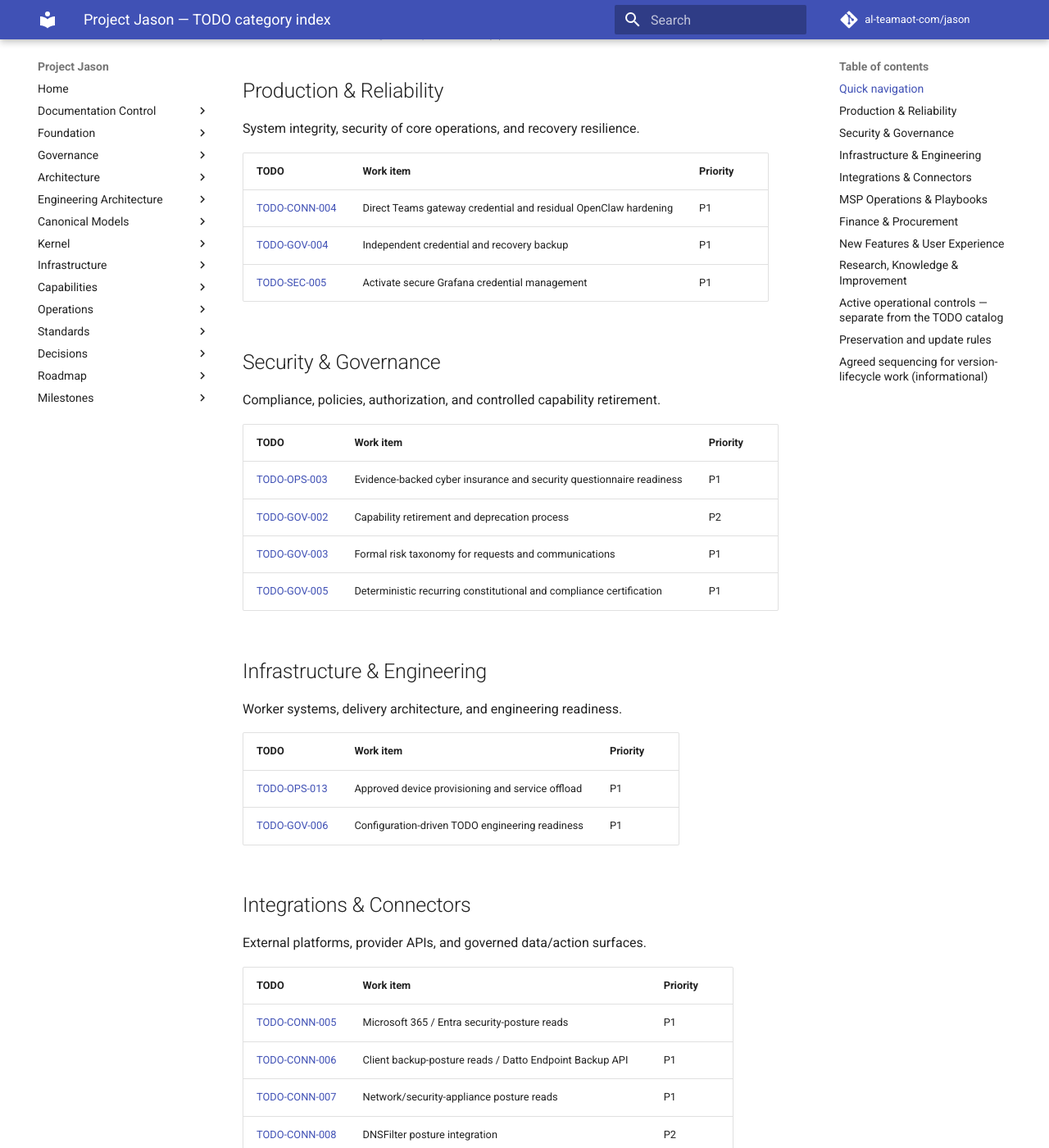
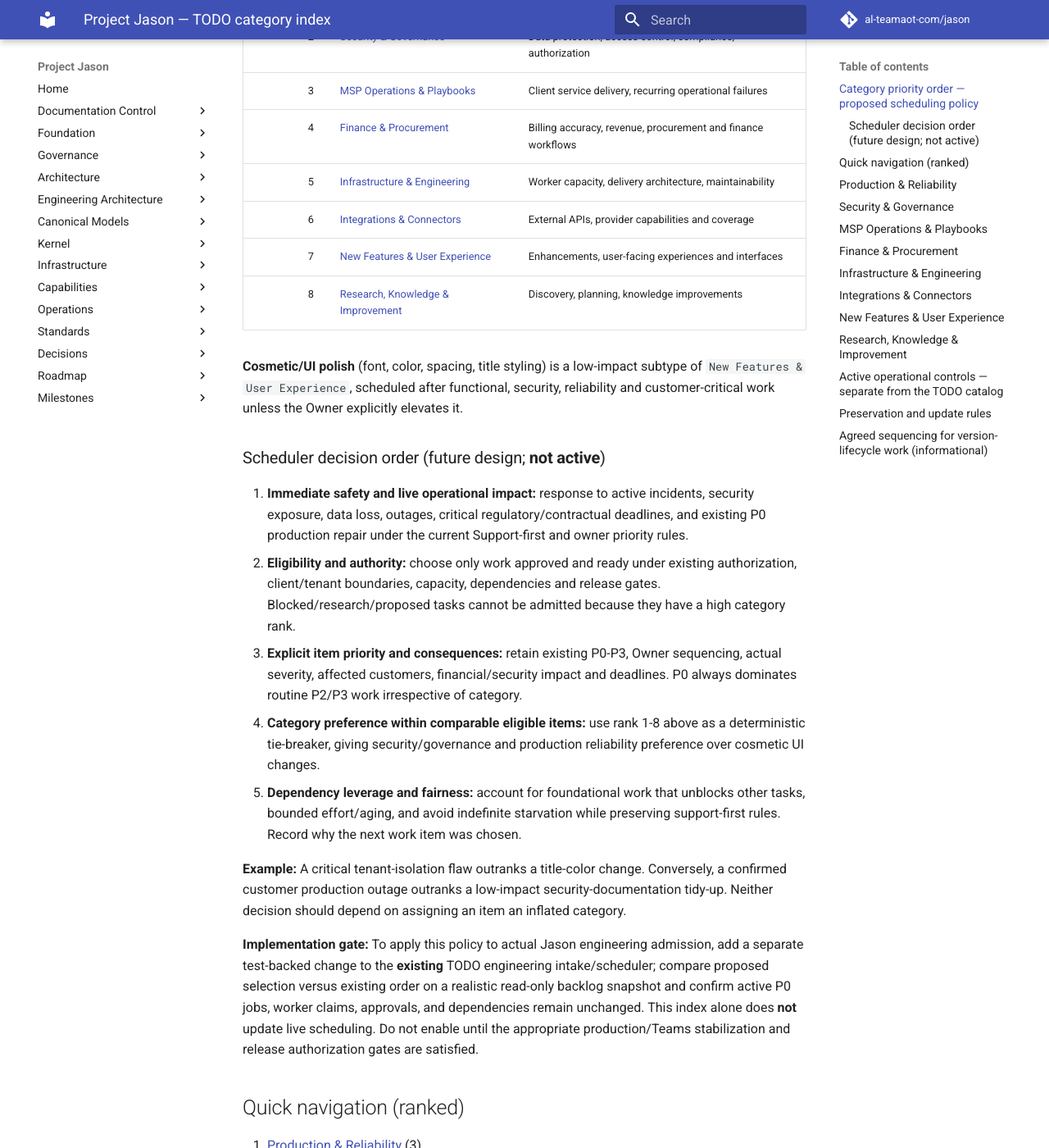
Before and after one commit to al-teamaot-com/jason, an MkDocs documentation site: the page built from docs/roadmaps/Project-Jason-TODO-Category-Index.md, in a window 1280 px wide and 1400 px high, scrolled down 648 px. Shown: the whole window at 82% size. Built offline with MkDocs 1.6.1 and Material for MkDocs 9.7.7, drawn with Linux system fonts in a browser that asks for light colours; comment, search, counter and statistics services are not loaded; some of the changed text lies outside the part shown.

Commit message:
docs: rank TODO categories without changing active engineering intake

```diff
--- a/docs/roadmaps/Project-Jason-TODO-Category-Index.md
+++ b/docs/roadmaps/Project-Jason-TODO-Category-Index.md
@@ -4,16 +4,45 @@
 
 **Catalog snapshot:** 2026-10-17 · **Items categorized:** 37 · **Categories:** 8 · **Scope:** the current canonical TODO roadmap only. Items are listed **once**, by primary category; cross-cutting topics can use secondary tags in a future metadata-only enhancement.
 
-## Quick navigation
+## Category priority order — proposed scheduling policy
 
-- [Production & Reliability](#production--reliability) (3)
-- [Security & Governance](#security--governance) (4)
-- [Infrastructure & Engineering](#infrastructure--engineering) (2)
-- [Integrations & Connectors](#integrations--connectors) (9)
-- [MSP Operations & Playbooks](#msp-operations--playbooks) (5)
-- [Finance & Procurement](#finance--procurement) (4)
-- [New Features & User Experience](#new-features--user-experience) (7)
-- [Research, Knowledge & Improvement](#research-knowledge--improvement) (3)
+**This is a default ranking for comparable, eligible TODO work, not an absolute priority or new implementation authority.** A real P0 security incident, critical outage, client-impacting production defect, or explicit Owner commitment overrides category order; otherwise prioritize higher-impact work over cosmetic work.
+
+| Default rank | Category | Main consideration |
+| ---: | --- | --- |
+| 1 | [Production & Reliability](#production--reliability) | Operational availability, outage recovery, release integrity |
+| 2 | [Security & Governance](#security--governance) | Data protection, access control, compliance, authorization |
+| 3 | [MSP Operations & Playbooks](#msp-operations--playbooks) | Client service delivery, recurring operational failures |
+| 4 | [Finance & Procurement](#finance--procurement) | Billing accuracy, revenue, procurement and finance workflows |
+| 5 | [Infrastructure & Engineering](#infrastructure--engineering) | Worker capacity, delivery architecture, maintainability |
+| 6 | [Integrations & Connectors](#integrations--connectors) | External APIs, provider capabilities and coverage |
+| 7 | [New Features & User Experience](#new-features--user-experience) | Enhancements, user-facing experiences and interfaces |
+| 8 | [Research, Knowledge & Improvement](#research-knowledge--improvement) | Discovery, planning, knowledge improvements |
+
+**Cosmetic/UI polish** (font, color, spacing, title styling) is a low-impact subtype of `New Features & User Experience`, scheduled after functional, security, reliability and customer-critical work unless the Owner explicitly elevates it.
+
+### Scheduler decision order (future design; **not active**)
+
+1. **Immediate safety and live operational impact:** response to active incidents, security exposure, data loss, outages, critical regulatory/contractual deadlines, and existing P0 production repair under the current Support-first and owner priority rules.
+2. **Eligibility and authority:** choose only work approved and ready under existing authorization, client/tenant boundaries, capacity, dependencies and release gates. Blocked/research/proposed tasks cannot be admitted because they have a high category rank.
+3. **Explicit item priority and consequences:** retain existing P0-P3, Owner sequencing, actual severity, affected customers, financial/security impact and deadlines. P0 always dominates routine P2/P3 work irrespective of category.
+4. **Category preference within comparable eligible items:** use rank 1-8 above as a deterministic tie-breaker, giving security/governance and production reliability preference over cosmetic UI changes.
+5. **Dependency leverage and fairness:** account for foundational work that unblocks other tasks, bounded effort/aging, and avoid indefinite starvation while preserving support-first rules. Record why the next work item was chosen.
+
+**Example:** A critical tenant-isolation flaw outranks a title-color change. Conversely, a confirmed customer production outage outranks a low-impact security-documentation tidy-up. Neither decision should depend on assigning an item an inflated category.
+
+**Implementation gate:** To apply this policy to actual Jason engineering admission, add a separate test-backed change to the **existing** TODO engineering intake/scheduler; compare proposed selection versus existing order on a realistic read-only backlog snapshot and confirm active P0 jobs, worker claims, approvals, and dependencies remain unchanged. This index alone does **not** update live scheduling. Do not enable until the appropriate production/Teams stabilization and release authorization gates are satisfied.
+
+## Quick navigation (ranked)
+
+1. [Production & Reliability](#production--reliability) (3)
+2. [Security & Governance](#security--governance) (4)
+3. [MSP Operations & Playbooks](#msp-operations--playbooks) (5)
+4. [Finance & Procurement](#finance--procurement) (4)
+5. [Infrastructure & Engineering](#infrastructure--engineering) (2)
+6. [Integrations & Connectors](#integrations--connectors) (9)
+7. [New Features & User Experience](#new-features--user-experience) (7)
+8. [Research, Knowledge & Improvement](#research-knowledge--improvement) (3)
 
 ## Production & Reliability
 
@@ -35,6 +64,29 @@ Compliance, policies, authorization, and controlled capability retirement.
 | [TODO-GOV-002](./Project-Jason-TODO-and-Future-Ideas.md#todo-gov-002--capability-retirement-and-deprecation-process) | Capability retirement and deprecation process | P2 |
 | [TODO-GOV-003](./Project-Jason-TODO-and-Future-Ideas.md#todo-gov-003--formal-risk-taxonomy-for-requests-and-communications) | Formal risk taxonomy for requests and communications | P1 |
 | [TODO-GOV-005](./Project-Jason-TODO-and-Future-Ideas.md#todo-gov-005--deterministic-recurring-constitutional-and-compliance-certification) | Deterministic recurring constitutional and compliance certification | P1 |
+
+## MSP Operations & Playbooks
+
+Technician assistance, client support, ticket processing, and operational playbooks.
+
+| TODO | Work item | Priority |
+| --- | --- | --- |
+| [TODO-OPS-001](./Project-Jason-TODO-and-Future-Ideas.md#todo-ops-001--operational-resolution-memory-and-case-based-troubleshooting-reuse) | Operational Resolution Memory and case-based troubleshooting reuse | P1 |
+| [TODO-OPS-002](./Project-Jason-TODO-and-Future-Ideas.md#todo-ops-002--governed-backupiq-ticket-processing-playbook) | Governed BackupIQ ticket-processing playbook | P1 |
+| [TODO-OPS-004](./Project-Jason-TODO-and-Future-Ideas.md#todo-ops-004--governed-drmm-monitor-suppression-for-known-accepted-conditions) | Governed DRMM monitor suppression for known accepted conditions | P1 |
+| [TODO-OPS-005](./Project-Jason-TODO-and-Future-Ideas.md#todo-ops-005--client-securityposture-review) | Client Security/Posture Review | P1 |
+| [TODO-OPS-009](./Project-Jason-TODO-and-Future-Ideas.md#todo-ops-009--human-review-handoff-to-help-desk-i) | Human-review handoff to Help Desk I | P1 |
+
+## Finance & Procurement
+
+Quotes, purchasing, invoicing, accounting, contracts, and billing.
+
+| TODO | Work item | Priority |
+| --- | --- | --- |
+| [TODO-OPS-007](./Project-Jason-TODO-and-Future-Ideas.md#todo-ops-007--invoice-to-catalog-and-purchase-order-workflow) | Invoice-to-catalog and purchase-order workflow | P1 — implement before Duo Security API integration |
+| [TODO-OPS-008](./Project-Jason-TODO-and-Future-Ideas.md#todo-ops-008--governed-autotask-ticket-billingcharge-workflow) | Governed Autotask ticket billing/charge workflow | P1 |
+| [TODO-FIN-002](./Project-Jason-TODO-and-Future-Ideas.md#todo-fin-002--quickbooks-online-integration-with-provider-native-financial-authorization) | QuickBooks Online integration with provider-native financial authorization | P1 |
+| [TODO-CONN-015](./Project-Jason-TODO-and-Future-Ideas.md#todo-conn-015--governed-autotask-contract-readwrite-capability) | Governed Autotask contract read/write capability | P1 |
 
 ## Infrastructure & Engineering
 
@@ -123,6 +152,7 @@ These are cross-cutting **GitHub operational/support workstreams**, not addition
 ## Preservation and update rules
 
 1. **One governed backlog:** Categories are a view, not separate queues. Do not duplicate TODOs or create a new admission engine. Existing Support-first precedence remains intact.
+7. **Category rank has no execution authority:** Rankings are descriptive and must not silently rewrite P0-P3, alter item readiness, reshuffle an active worker, or activate a scheduler change. Changes to prioritization behavior require separate tests and governed admission.
 2. **No behavioral edits:** Do not change the canonical TODO headings, IDs, body text, priority, status, owner approvals, prerequisites, evidence, dependency gates, phase, or item ordering as part of categorization.
 3. **No silent authority changes:** A label or category can never move an item into `Planned` or `In progress` or authorize provider writes, merges, releases, or production activity.
 4. **Live status from source:** This navigation page intentionally does not copy mutable status values. Read each authoritative TODO entry, linked issue, and live production state before claiming work is complete/approved/blocked.
```
Also changed, not shown: other parts of docs/roadmaps/Project-Jason-TODO-Category-Index.md (+0 -23 lines).
